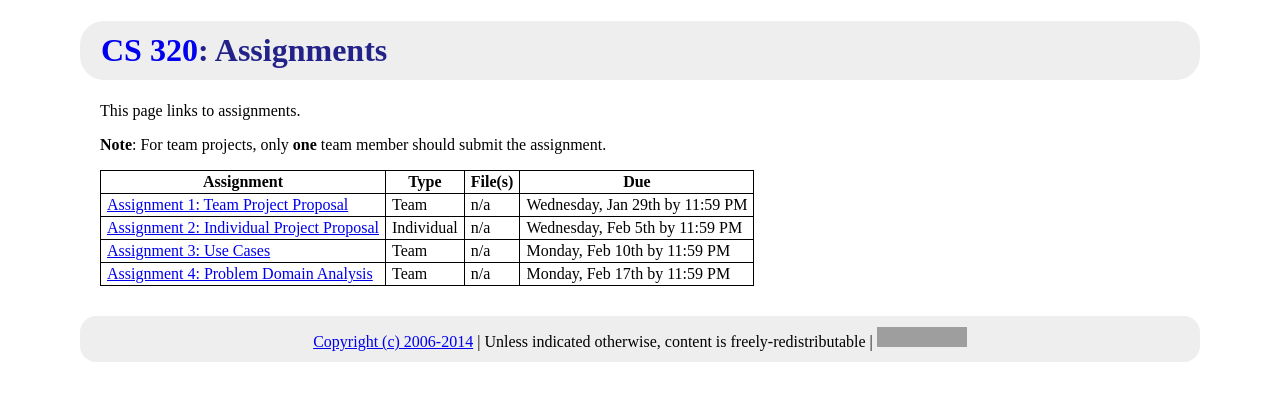
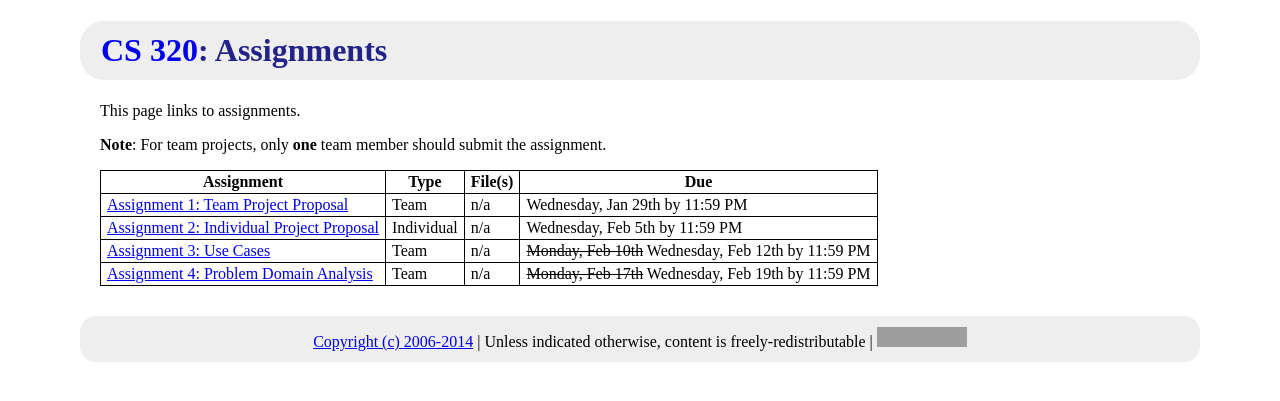
Before and after one commit to ycpcs/cs320-spring2014, a Jekyll site: the page built from assign/index.md, in a window 1280 px wide. Shown: the top 401 px of the page. Built offline with Jekyll 4.4.1, drawn with Linux system fonts in a browser that asks for light colours; Markdown is read by kramdown in place of the engine named in the settings; grey boxes are pictures that could not be loaded.

Commit message:
extend due dates for assign 3/4

```diff
--- a/assign/index.md
+++ b/assign/index.md
@@ -11,5 +11,5 @@ Assignment | Type | File(s) | Due
 ---------- | ---- | ------- | ---
 [Assignment 1: Team Project Proposal](assign01.html) | Team | n/a | Wednesday, Jan 29th by 11:59 PM
 [Assignment 2: Individual Project Proposal](assign02.html) | Individual | n/a | Wednesday, Feb 5th by 11:59 PM
-[Assignment 3: Use Cases](assign03.html) | Team | n/a | Monday, Feb 10th by 11:59 PM
-[Assignment 4: Problem Domain Analysis](assign04.html) | Team | n/a | Monday, Feb 17th by 11:59 PM
+[Assignment 3: Use Cases](assign03.html) | Team | n/a | <strike>Monday, Feb 10th</strike> Wednesday, Feb 12th by 11:59 PM
+[Assignment 4: Problem Domain Analysis](assign04.html) | Team | n/a | <strike>Monday, Feb 17th</strike> Wednesday, Feb 19th by 11:59 PM
```
Also changed, not shown: assign/assign03.md (+1 -1 lines), assign/assign04.md (+1 -1 lines), index.md (+1 -0 lines).
